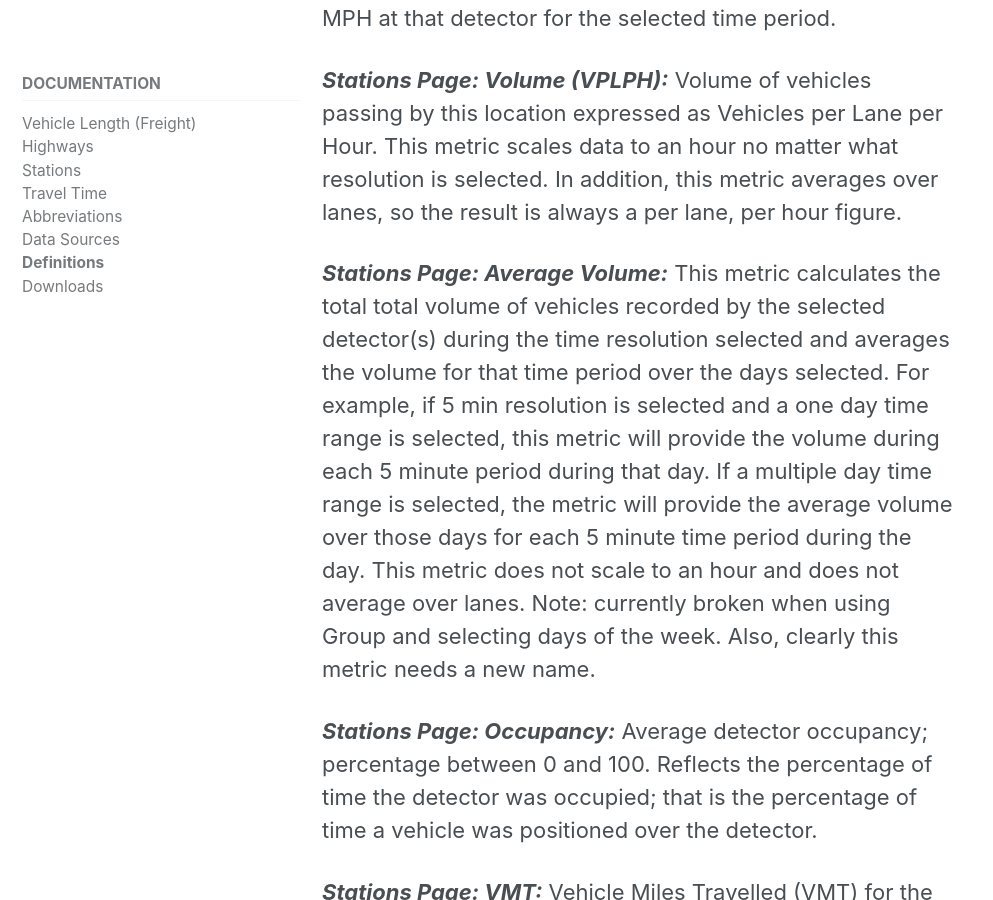
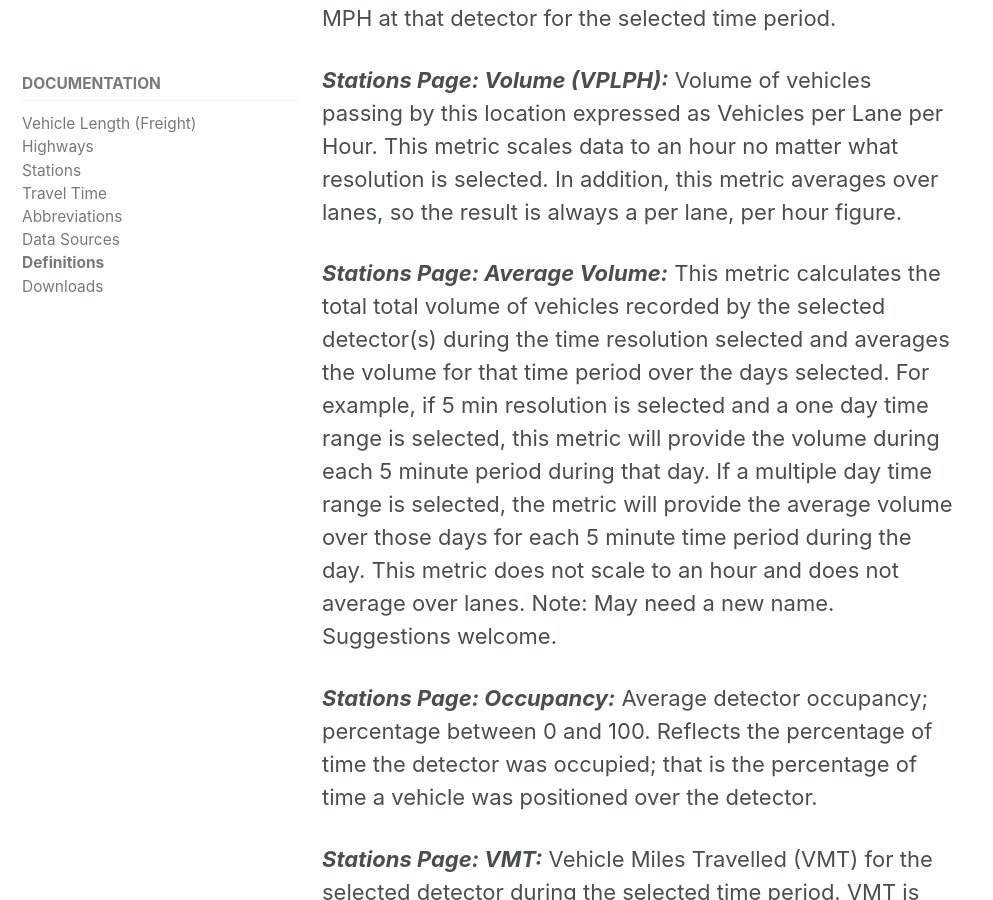
Before and after one commit to adus/portal-documentation, a Jekyll site: the page built from _documents/definitions.md, in a window 1280 px wide and 900 px high, scrolled down 387 px. Shown: the whole window, without its empty margins (0-993 px from the left). Built offline with Jekyll 4.4.1, drawn with Linux system fonts in a browser that asks for light colours; nearby versions of some CDN libraries.

Commit message:
Update definitions.md

```diff
--- a/_documents/definitions.md
+++ b/_documents/definitions.md
@@ -12,11 +12,12 @@
 This metric scales data to an hour no matter what resolution is selected. In addition, this metric averages over lanes,
 so the result is always a per lane, per hour figure.
 
-_**Stations Page: Average Volume:**_ This metric calculates the total total volume of vehicles recorded by the selected detector(s)
-during the time resolution selected and averages the volume for that time period over the days selected. For example, if 5 min resolution is selected and  a one day time range is selected, this metric will provide the volume during each 5 minute period during
-that day. If a multiple day time range is selected, the metric will provide the average volume over those days for
-each 5 minute time period during the day. This metric does not scale to an hour and does not average over lanes.
-Note: currently broken when using Group and selecting days of the week. Also, clearly this metric needs a new name.
+_**Stations Page: Average Volume:**_ This metric calculates the total total volume of vehicles recorded by the selected detector(s) during the time resolution selected and averages the volume for that time period over the days selected.
+For example, if 5 min resolution is selected and  a one day time range is selected, this metric will provide
+the volume during each 5 minute period during that day. If a multiple day time range is selected, the metric will
+provide the average volume over those days for each 5 minute time period during the day. This metric does not
+scale to an hour and does not average over lanes.
+Note: May need a new name. Suggestions welcome.
 
 _**Stations Page: Occupancy:**_  Average detector occupancy; percentage between 0 and 100. Reflects the percentage of time the detector was occupied; that is the percentage of time a vehicle was positioned over the detector.
 
```
